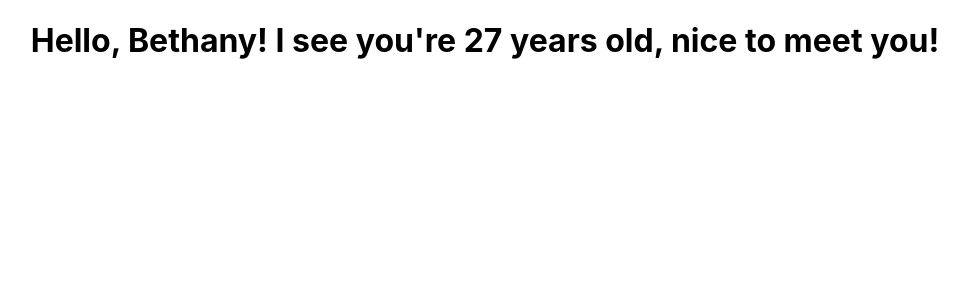
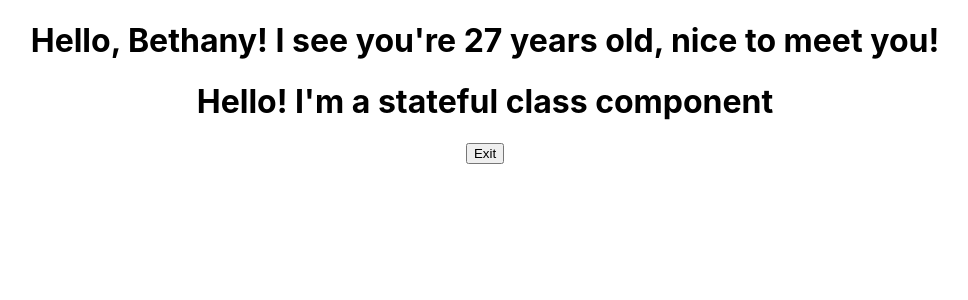
Before and after one commit to AnnieNeilson/gitpod-react, a React (Create React App) app in the folder my-app/: page / in a window 1280 px wide. Shown: the top 300 px of the page, without its empty margins (155-1123 px from the left). Built offline with nearby package versions, Linux system fonts and the light colour scheme.

Commit message:
use setState to update statefulgreeting

```diff
--- a/my-app/src/App.js
+++ b/my-app/src/App.js
@@ -2,12 +2,14 @@
 import './App.css';
 import FunctionalGreeting from './components/FunctionalGreeting';
 import FunctionalGreetingWithProps from './components/FunctionalGreetingWithProps';
+import StatefulGreeting from './components/StatefulGreeting';
 
 function App() {
   return (
     <div className="App">
         {/* <FunctionalGreeting /> */}
         <FunctionalGreetingWithProps greeting="nice to meet you!" name="Bethany" age="27" />
+        <StatefulGreeting greeting="I'm a stateful class component" name="Bethany" />
     </div>
   );
 }
--- /dev/null
+++ b/my-app/src/components/StatefulGreeting.js
@@ -0,0 +1,30 @@
+import React from 'react';
+
+class StatefulGreeting  extends React.Component {
+
+    constructor(props) {
+        super(props);
+        this.state = {
+            introduction: "Hello!",
+            buttonText: "Exit",
+        };
+    }
+
+    handleClick() {
+        this.setState({
+            introduction: 'Goodbye!',
+        });
+        console.log(this.state.introduction);
+    }
+
+    render() {
+        return(
+            <div>
+                <h1>{this.state.introduction} {this.props.greeting}</h1>
+                <button onClick={ () => this.handleClick()}>{this.state.buttonText}</button>
+            </div>
+        )
+    }
+}
+
+export default StatefulGreeting
```
